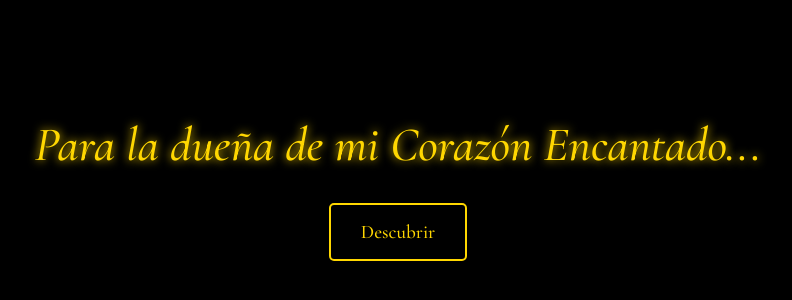
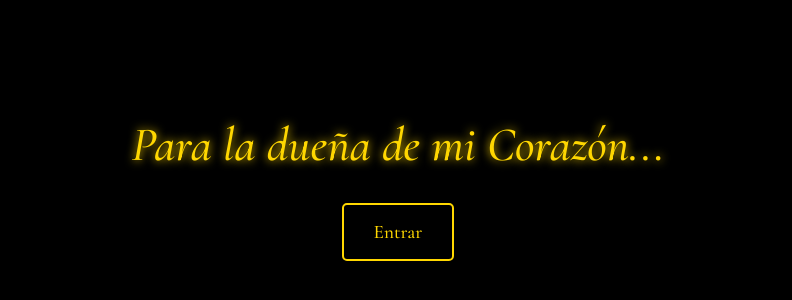
Before and after one commit to MartinMM30/MiCorazonEncantado, a React (Vite) app: page / in a window 1280 px wide. Shown: the part 226-526 px from the top of the page, without its empty margins (242-1034 px from the left). Built offline with nearby package versions, Linux system fonts and the light colour scheme.

Commit message:
Cambio de portada

```diff
--- a/src/App.tsx
+++ b/src/App.tsx
@@ -18,8 +18,8 @@ interface ChapterData {
 const STORY_CHAPTERS: ChapterData[] = [
   {
     id: 0,
-    text: ["Para la dueña de mi Corazón Encantado..."],
-    buttonText: "Descubrir",
+    text: ["Para la dueña de mi Corazón..."],
+    buttonText: "Entrar",
     style: "invitation"
   },
   {
```
